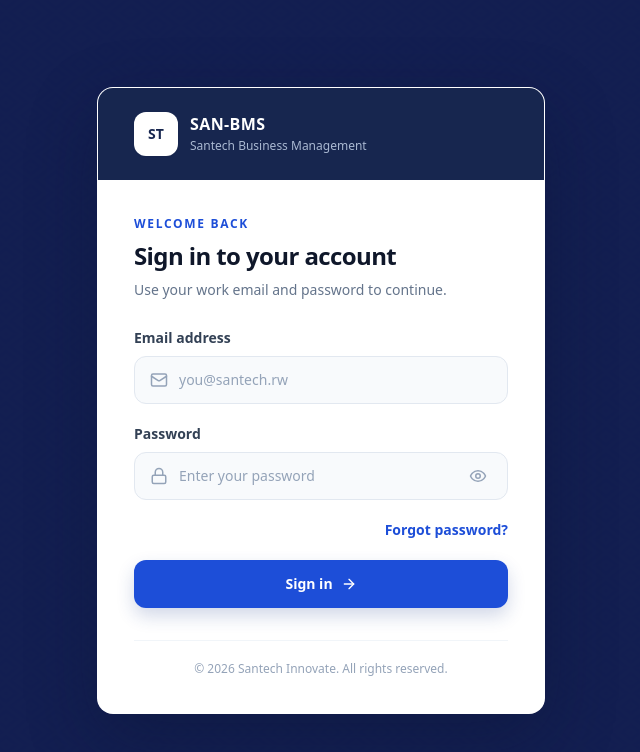
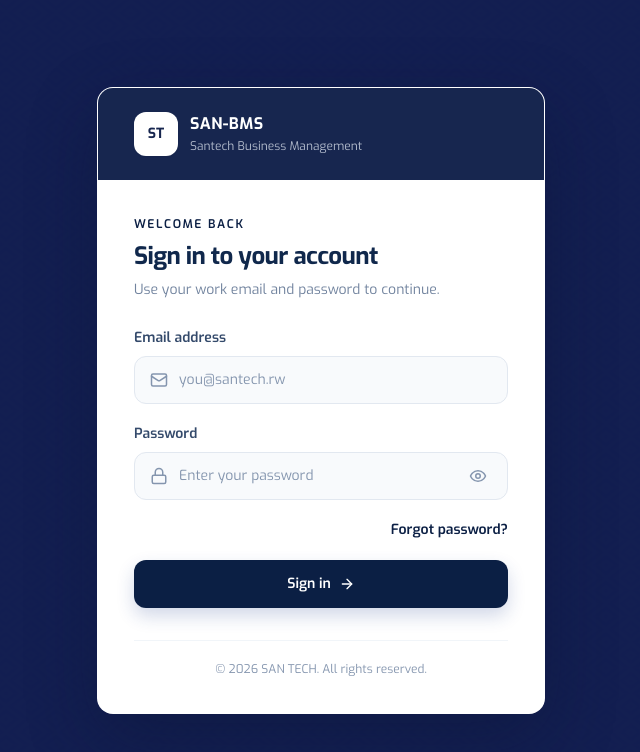
Before and after one commit to YVES10BOBO/santech-bms, a React (Vite) app in the folder frontend/: page /login in a window 1280 px wide. Shown: the top 752 px of the page, without its empty margins (319-959 px from the left). Built offline with nearby package versions, Linux system fonts and the light colour scheme.

Commit message:
Add new asset file index-mvu2nHGy.js to frontend distribution

```diff
--- a/frontend/index.html
+++ b/frontend/index.html
@@ -4,6 +4,9 @@
     <meta charset="UTF-8" />
     <link rel="icon" type="image/svg+xml" href="/logo.svg" />
     <meta name="viewport" content="width=device-width, initial-scale=1.0" />
+    <link rel="preconnect" href="https://fonts.googleapis.com" />
+    <link rel="preconnect" href="https://fonts.gstatic.com" crossorigin />
+    <link href="https://fonts.googleapis.com/css2?family=Exo:wght@400;500;600;700&family=Open+Sans:wght@400;500;600;700&display=swap" rel="stylesheet" />
     <title>SAN-BMS | Santech Business Management System</title>
     <meta name="description" content="Santech Business Management System — CRM, Projects, Finance, Team Management" />
   </head>
--- a/frontend/src/components/layout/MainLayout.tsx
+++ b/frontend/src/components/layout/MainLayout.tsx
@@ -25,9 +25,12 @@ export default function MainLayout() {
         />
 
         {/* Page content */}
-        <main className="flex-1 overflow-y-auto p-6">
+        <main className="flex-1 min-h-0 overflow-y-auto p-6">
           <Outlet />
         </main>
+        <footer className="shrink-0 px-6 py-3 text-center text-xs text-gray-500">
+          © 2026 SAN TECH. All rights reserved.
+        </footer>
       </div>
 
       {/* Mobile overlay */}
--- a/frontend/src/components/layout/Sidebar.tsx
+++ b/frontend/src/components/layout/Sidebar.tsx
@@ -168,7 +168,7 @@ export default function Sidebar({ collapsed, mobileOpen, onMobileClose }: Sideba
         collapsed ? 'w-16' : 'w-64',
         mobileOpen ? 'translate-x-0' : '-translate-x-full lg:translate-x-0'
       )}
-      style={{ background: 'linear-gradient(180deg, #1a2a6c 0%, #162058 60%, #0f1840 100%)' }}
+      style={{ background: 'linear-gradient(180deg, #0b1f44 0%, #0a1c3d 60%, #07152f 100%)' }}
     >
       {/* Imigongo subtle pattern overlay on sidebar */}
       <div
@@ -197,7 +197,7 @@ export default function Sidebar({ collapsed, mobileOpen, onMobileClose }: Sideba
       </div>
 
       {/* Navigation */}
-      <nav className="flex-1 overflow-y-auto py-4 px-2 space-y-0.5">
+      <nav className="sidebar-nav-scroll flex-1 overflow-y-auto py-4 px-2 space-y-0.5">
         {navItems.map((item) => {
           if (!canAccess(item.module)) return null
 
--- a/frontend/src/index.css
+++ b/frontend/src/index.css
@@ -5,17 +5,17 @@
 @layer base {
   :root {
     --background: 220 25% 96%;
-    --foreground: 222.2 84% 4.9%;
+    --foreground: 216 65% 18%;
     --card: 0 0% 100%;
-    --card-foreground: 222.2 84% 4.9%;
+    --card-foreground: 216 65% 18%;
     --popover: 0 0% 100%;
-    --popover-foreground: 222.2 84% 4.9%;
+    --popover-foreground: 216 65% 18%;
     --primary: 221.2 83.2% 53.3%;
     --primary-foreground: 210 40% 98%;
     --secondary: 210 40% 96.1%;
     --secondary-foreground: 222.2 47.4% 11.2%;
     --muted: 210 40% 96.1%;
-    --muted-foreground: 215.4 16.3% 46.9%;
+    --muted-foreground: 216 20% 52%;
     --accent: 210 40% 96.1%;
     --accent-foreground: 222.2 47.4% 11.2%;
     --destructive: 0 84.2% 60.2%;
@@ -38,6 +38,7 @@
 
   body {
     @apply text-foreground;
+    font-family: "Exo", "Open Sans", sans-serif;
     font-feature-settings: "rlig" 1, "calt" 1;
     background-color: #f0f2f5;
     background-image: none;
@@ -91,6 +92,15 @@
   transition: width 0.2s ease-in-out;
 }
 
+.sidebar-nav-scroll {
+  scrollbar-width: none;
+  -ms-overflow-style: none;
+}
+
+.sidebar-nav-scroll::-webkit-scrollbar {
+  display: none;
+}
+
 /* ── Custom scrollbar ── */
 ::-webkit-scrollbar { width: 5px; height: 5px; }
 ::-webkit-scrollbar-track { background: #eef1f8; }
@@ -107,3 +117,23 @@ table thead th {
 table tbody tr:hover {
   background-color: #f5f7fd !important;
 }
+
+@layer utilities {
+  .text-gray-400,
+  .text-slate-400 { color: #8495ae; }
+
+  .text-gray-500,
+  .text-slate-500 { color: #71839e; }
+
+  .text-gray-600,
+  .text-slate-600 { color: #596d89; }
+
+  .text-gray-700,
+  .text-slate-700 { color: #344a6b; }
+
+  .text-gray-800,
+  .text-slate-800 { color: #1e365b; }
+
+  .text-gray-900,
+  .text-slate-900 { color: #10284c; }
+}
--- a/frontend/src/pages/auth/LoginPage.tsx
+++ b/frontend/src/pages/auth/LoginPage.tsx
@@ -143,7 +143,7 @@ export default function LoginPage() {
         </form>
 
         <p className="mt-8 border-t border-slate-100 pt-5 text-center text-xs text-slate-400">
-          © 2026 Santech Innovate. All rights reserved.
+          © 2026 SAN TECH. All rights reserved.
         </p>
       </div>
     </div>
--- a/frontend/tailwind.config.js
+++ b/frontend/tailwind.config.js
@@ -48,18 +48,30 @@ export default {
           DEFAULT: "hsl(var(--card))",
           foreground: "hsl(var(--card-foreground))",
         },
+        blue: {
+          50:  "#f3f6fb",
+          100: "#e6ecf5",
+          200: "#c9d5e6",
+          300: "#a2b5d0",
+          400: "#647fa7",
+          500: "#10284c",
+          600: "#0b1f44",
+          700: "#07152f",
+          800: "#091a38",
+          900: "#07152f",
+        },
         // Santech brand colors
         santech: {
-          50:  "#eff6ff",
-          100: "#dbeafe",
-          200: "#bfdbfe",
-          300: "#93c5fd",
-          400: "#60a5fa",
-          500: "#3b82f6",
-          600: "#1d4ed8",
-          700: "#1e40af",
-          800: "#1e3a8a",
-          900: "#172554",
+          50:  "#f3f6fb",
+          100: "#e6ecf5",
+          200: "#c9d5e6",
+          300: "#a2b5d0",
+          400: "#647fa7",
+          500: "#10284c",
+          600: "#0b1f44",
+          700: "#07152f",
+          800: "#091a38",
+          900: "#07152f",
         },
       },
       borderRadius: {
```
Also changed, not shown: 5 other files (tests, documents, lock files or other folders).
